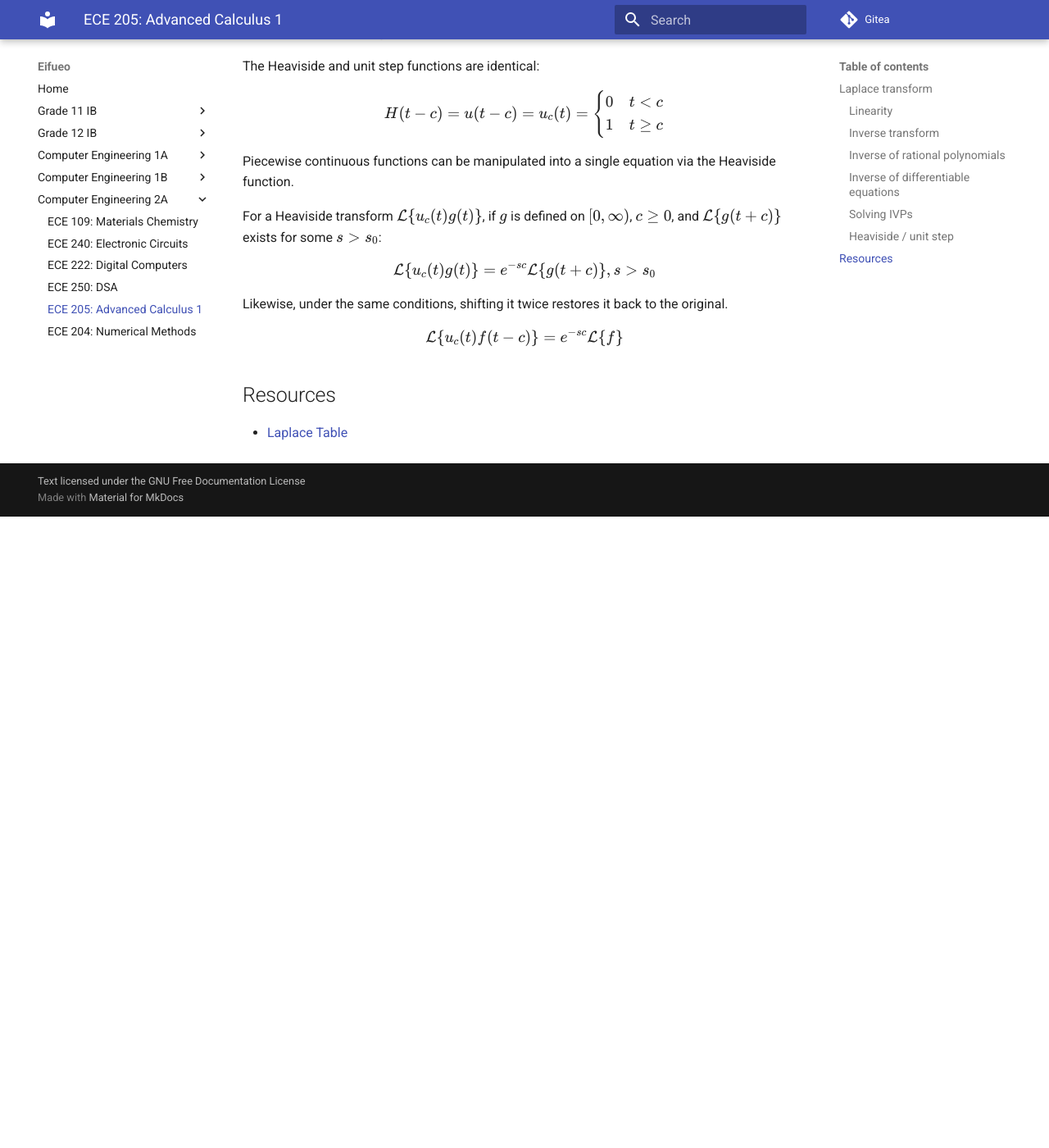
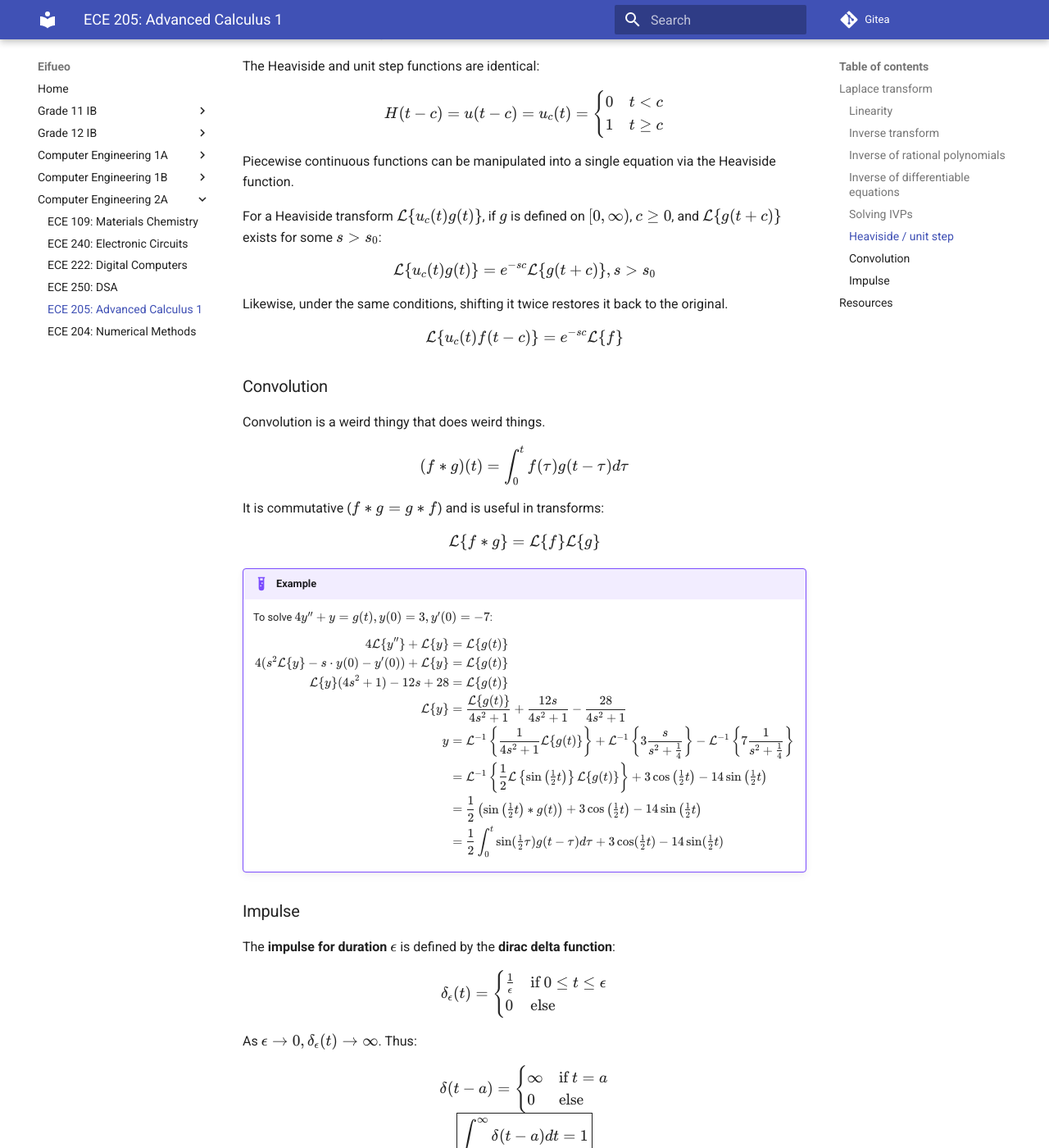
Before and after one commit to potatoeggy/eifueo, an MkDocs documentation site: the page built from docs/2a/ece205.md, in a window 1280 px wide and 1400 px high, scrolled down 2365 px. Shown: the whole window at 82% size. Built offline with MkDocs 1.6.1 and Material for MkDocs 9.7.7, drawn with Linux system fonts in a browser that asks for light colours; before the commit the page ends 2995 px from its top, so only the background shows below that; some of the changed text lies outside the part shown.

Commit message:
ece205: add convolution, impulse

```diff
--- a/docs/2a/ece205.md
+++ b/docs/2a/ece205.md
@@ -162,6 +162,57 @@ $$
 \mathcal L\{u_c(t)f(t-c)\}=e^{-sc}\mathcal L\{f\}
 $$
 
+### Convolution
+
+Convolution is a weird thingy that does weird things.
+
+$$(f*g)(t)=\int^t_0f(\tau)g(t-\tau)d\tau$$
+
+It is commutative ($f*g=g*f$) and is useful in transforms:
+
+$$\mathcal L\{f*g\}=\mathcal L\{f\}\mathcal L\{g\}$$
+
+!!! example
+    To solve $4y''+y=g(t),y(0)=3, y'(0)=-7$:
+
+    \begin{align*}
+    4\mathcal L\{y''\}+\mathcal L\{y\}&=\mathcal L\{g(t)\} \\
+    4(s^2\mathcal L\{y\}-s\cdot y(0) - y'(0))+\mathcal L\{y\} &=\mathcal L\{g(t)\} \\
+    \mathcal L\{y\}(4s^2+1)-12s+28&=\mathcal L\{g(t)\} \\
+    \mathcal L\{y\}&=\frac{\mathcal L\{g(t)\}}{4s^2+1} + \frac{12s}{4s^2+1} - \frac{28}{4s^2+1} \\
+    y&=\mathcal L^{-1}\left\{\frac{1}{4s^2+1}\mathcal L\{g(t)\}\right\} + \mathcal L^{-1}\left\{3\frac{s}{s^2+\frac 1 4}\right\}-\mathcal L^{-1}\left\{7\frac{1}{s^2+\frac 1 4}\right\} \\
+    &= \mathcal L^{-1}\left\{\frac 1 2\mathcal L\left\{\sin\left(\tfrac 1 2 t\right)\right\}\mathcal L\{g(t)\} \right\}+3\cos\left(\tfrac 1 2 t\right)-14\sin\left(\tfrac 1 2t\right) \\
+    &=\frac 1 2\left(\sin\left(\tfrac 1 2 t\right)*g(t)\right)+3\cos\left(\tfrac 1 2 t\right)-14\sin\left(\tfrac 1 2t\right) \\
+    &=\frac 1 2\int^t_0\sin(\tfrac 1 2\tau)g(t-\tau)d\tau + 3\cos(\tfrac 1 2 t)-14\sin(\tfrac 1 2 t)
+    \end{align*}
+
+### Impulse
+
+The **impulse for duration $\epsilon$** is defined by the **dirac delta function**:
+
+$$
+\delta_\epsilon(t)=\begin{cases}
+\frac 1\epsilon & \text{if }0\leq t\leq\epsilon \\
+0 & \text{else}
+\end{cases}
+$$
+
+As $\epsilon\to 0, \delta_\epsilon(t)\to\infty$. Thus:
+$$
+\delta(t-a)=\begin{cases}
+\infty & \text{if }t=a \\
+0 & \text{else}
+\end{cases} \\
+\boxed{\int^\infty_0\delta(t-a)dt=1}
+$$
+
+If a function is continuous, multiplying it by the impulse function is equivalent to turning it on at that particular point. For $a\geq 0$:
+
+$$\boxed{\int^\infty_0\delta(t-a)dt=g(a)}$$
+
+Thus we also have:
+
+$$\mathcal L\{\delta (t-a)\}=e^{-as}\implies\mathcal L^{-1}\{1\}=\delta(t)$$
 
 ## Resources
 
```
